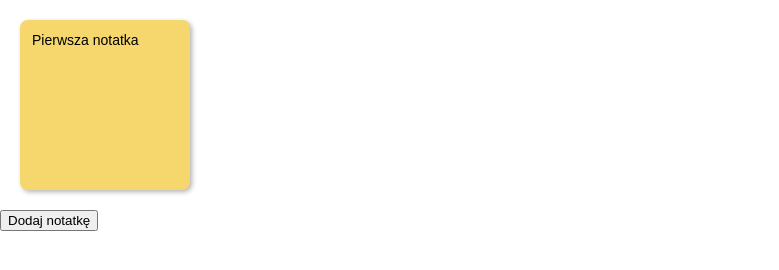
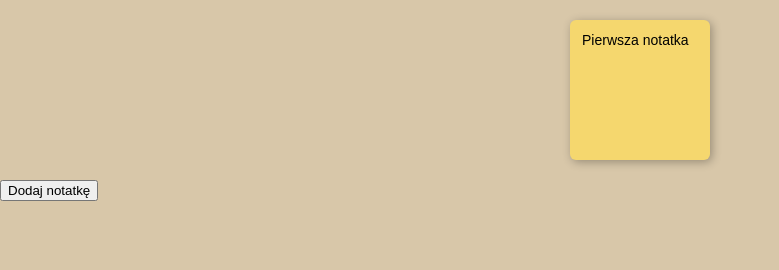
Before and after one commit to ISeeYou6510/Tapet, a plain HTML site: page index.html in a window 1280 px wide. Shown: the whole page, without its empty margins (0-779 px from the left). Drawn offline with Linux system fonts and the light colour scheme.

Commit message:
Update style.css

```diff
--- a/style.css
+++ b/style.css
@@ -1,26 +1,25 @@
 body {
   margin: 0;
   font-family: sans-serif;
-  background: url('tapeta.jpg'); /* albo gradient, albo prosty wzór */
-  background-size: cover;
+  background: #d8c7a9; /* jasny blat stołu */
 }
 
 #board {
   display: flex;
   flex-wrap: wrap;
   padding: 20px;
-  gap: 10px;
+  gap: 15px;
+  justify-content: center;
 }
 
 .note {
-  width: 150px;
-  height: 150px;
+  width: 120px;
+  height: 120px;
   padding: 10px;
-  background-color: #fff;
-  border-radius: 8px;
-  box-shadow: 2px 2px 5px rgba(0,0,0,0.3);
-  position: relative;
-  cursor: grab;
+  background-color: #fffbe0; /* jak karteczka na stole */
+  border-radius: 6px;
+  box-shadow: 2px 2px 10px rgba(0,0,0,0.3); /* rzuca cień na stół */
+  transform: rotate(var(--rotate)); /* lekko przekręcone jak na stole */
 }
 
 .note textarea {
```
